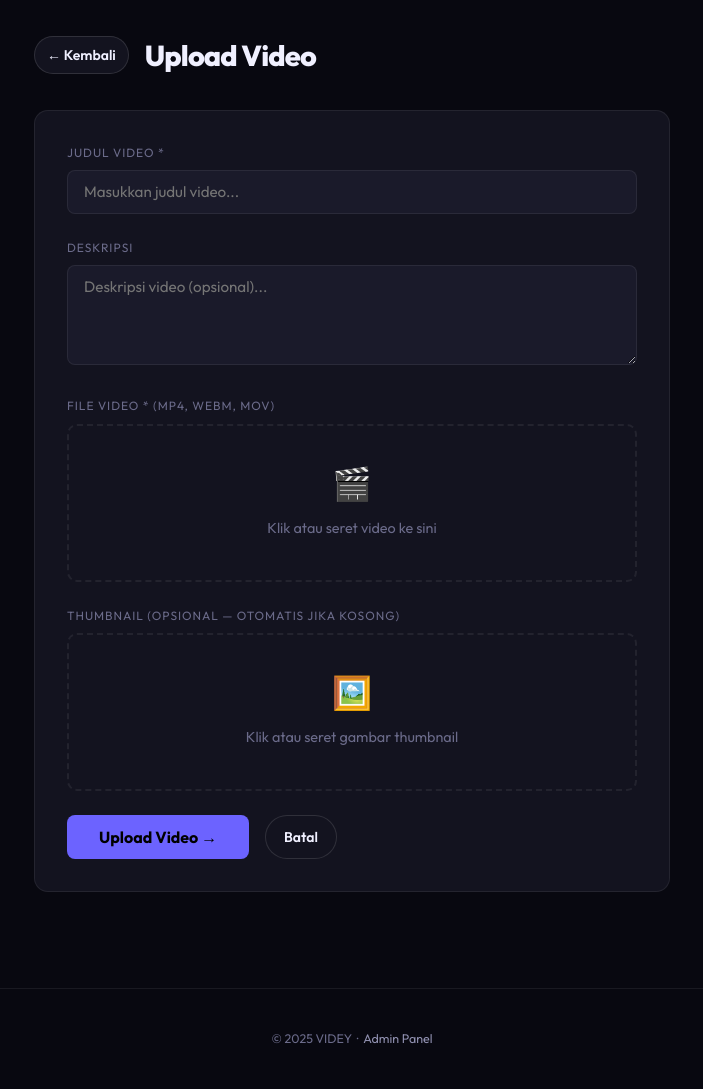
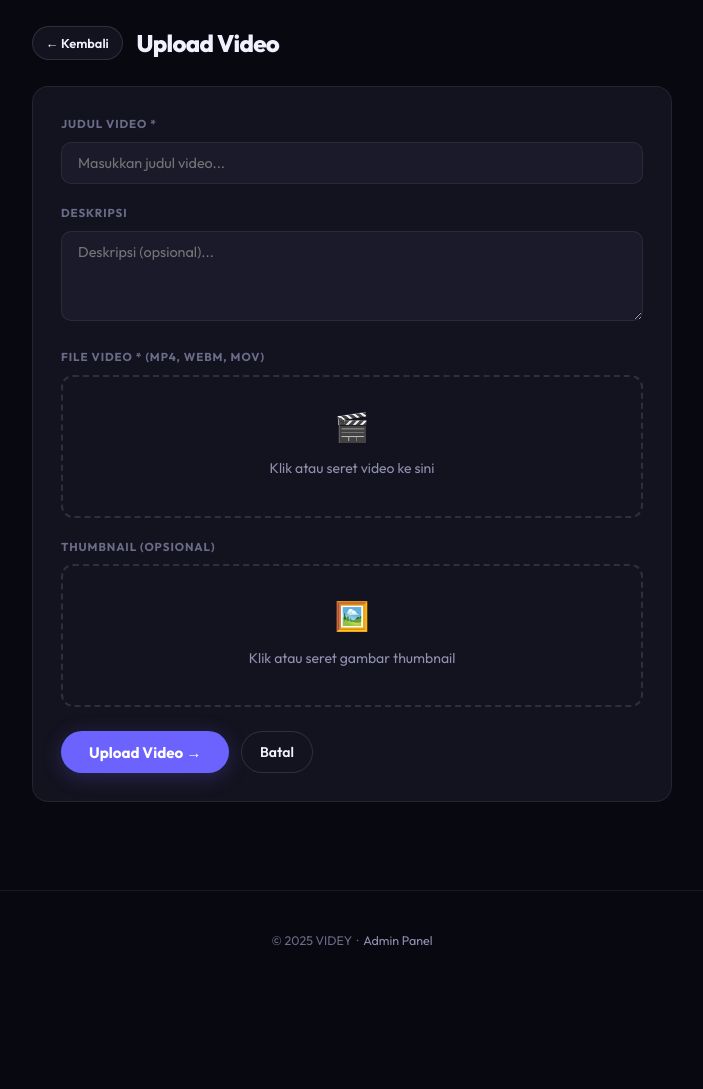
Before and after one commit to RMBLOGG/videy, a Flask app: page /admin/upload in a window 1280 px wide. Shown: the part 58-1147 px from the top of the page, without its empty margins (288-991 px from the left). After the commit the page ends 1004 px from the top, so only its background shows below. Run offline with Flask 3, Linux system fonts and the light colour scheme; the visitor is signed in with stand-in values (Sample User, id 1); some libraries are stand-ins or nearby versions.

Commit message:
Add files via upload

```diff
--- a/templates/admin/upload.html
+++ b/templates/admin/upload.html
@@ -1,141 +1,71 @@
 {% extends 'base.html' %}
 {% block title %}Upload Video — VIDEY{% endblock %}
-
 {% block head %}
 <style>
-  .upload-wrap {
-    max-width: 700px; margin: 0 auto; padding: 2rem;
-  }
-  .upload-wrap h1 {
-    font-family: var(--font-head); font-size: 1.8rem;
-    font-weight: 800; letter-spacing: -0.03em;
-    margin-bottom: 2rem;
-  }
-  .form-card {
-    background: var(--surface);
-    border: 1px solid var(--border);
-    border-radius: 14px; padding: 2rem;
-  }
-  .form-group { margin-bottom: 1.5rem; }
-  .form-group label {
-    display: block; font-size: 0.75rem;
-    color: var(--muted); margin-bottom: 0.5rem;
-    font-family: var(--font-head); letter-spacing: 0.08em; text-transform: uppercase;
-  }
-  .form-group input[type="text"],
-  .form-group textarea {
-    width: 100%; padding: 0.7rem 1rem;
-    background: var(--surface2);
-    border: 1px solid var(--border);
-    border-radius: 8px; outline: none;
-    color: var(--text); font-family: var(--font-body);
-    font-size: 0.95rem;
-    transition: border-color 0.2s;
-    resize: vertical;
-  }
-  .form-group input[type="text"]:focus,
-  .form-group textarea:focus { border-color: var(--accent); }
-  .form-group textarea { min-height: 100px; }
-
-  /* File drop zones */
-  .file-drop {
-    border: 2px dashed var(--border);
-    border-radius: 10px; padding: 2rem;
-    text-align: center; cursor: pointer;
-    transition: border-color 0.2s, background 0.2s;
-    position: relative;
-  }
-  .file-drop:hover, .file-drop.dragover {
-    border-color: var(--accent);
-    background: rgba(232,255,71,0.04);
-  }
-  .file-drop input[type="file"] {
-    position: absolute; inset: 0; opacity: 0; cursor: pointer;
-    width: 100%; height: 100%;
-  }
-  .file-drop .drop-icon { font-size: 2rem; margin-bottom: 0.5rem; }
-  .file-drop p { color: var(--muted); font-size: 0.9rem; }
-  .file-drop .file-name {
-    margin-top: 0.5rem; color: var(--accent);
-    font-size: 0.85rem; font-weight: 500;
-  }
-
-  /* Progress */
-  .progress-wrap {
-    display: none; margin-top: 1.5rem;
-  }
-  .progress-wrap.show { display: block; }
-  .progress-bar-bg {
-    background: var(--surface2); border-radius: 4px;
-    height: 6px; overflow: hidden; margin-top: 0.5rem;
-  }
-  .progress-bar-fill {
-    height: 100%; background: var(--accent);
-    border-radius: 4px; width: 0%;
-    transition: width 0.3s;
-  }
-  .progress-label { font-size: 0.8rem; color: var(--muted); }
-
-  .form-actions { display: flex; gap: 1rem; margin-top: 1.5rem; }
-  .submit-btn {
-    background: var(--accent); color: #000;
-    border: none; border-radius: 8px;
-    padding: 0.75rem 2rem;
-    font-family: var(--font-head); font-weight: 700;
-    font-size: 1rem; cursor: pointer;
-    transition: opacity 0.2s;
-  }
-  .submit-btn:hover { opacity: 0.85; }
-  .submit-btn:disabled { opacity: 0.5; cursor: not-allowed; }
+  .upload-page { max-width:680px; margin:0 auto; padding:1.5rem 1.25rem; }
+  .page-header { display:flex; align-items:center; gap:.875rem; margin-bottom:1.5rem; }
+  .page-header h1 { font-size:1.5rem; font-weight:800; letter-spacing:-.03em; }
+  .card { background:var(--surface); border:1px solid var(--border); border-radius:16px; padding:1.75rem; }
+  .form-group { margin-bottom:1.25rem; }
+  .form-group label { display:block; font-size:.72rem; font-weight:700; letter-spacing:.08em; text-transform:uppercase; color:var(--muted); margin-bottom:.5rem; }
+  .form-group input[type=text], .form-group textarea { width:100%; padding:.7rem 1rem; background:var(--surface2); border:1px solid var(--border); border-radius:10px; outline:none; color:var(--text); font-family:var(--font); font-size:.9rem; transition:border-color .2s,box-shadow .2s; resize:vertical; }
+  .form-group input:focus, .form-group textarea:focus { border-color:var(--accent); box-shadow:0 0 0 3px var(--glow); }
+  .form-group textarea { min-height:90px; }
+  .drop-zone { border:2px dashed var(--border2); border-radius:12px; padding:1.75rem 1rem; text-align:center; cursor:pointer; position:relative; transition:all .2s; }
+  .drop-zone:hover, .drop-zone.over { border-color:var(--accent); background:rgba(108,99,255,.06); }
+  .drop-zone input { position:absolute; inset:0; opacity:0; cursor:pointer; width:100%; height:100%; }
+  .drop-zone .icon { font-size:1.75rem; margin-bottom:.5rem; }
+  .drop-zone p { color:var(--muted2); font-size:.875rem; }
+  .drop-zone .file-picked { margin-top:.5rem; color:var(--accent2); font-size:.82rem; font-weight:600; word-break:break-all; }
+  .progress-wrap { display:none; margin-top:1.25rem; }
+  .progress-wrap.show { display:block; }
+  .progress-lbl { font-size:.8rem; color:var(--muted2); margin-bottom:.4rem; }
+  .progress-track { height:5px; background:var(--surface2); border-radius:99px; overflow:hidden; }
+  .progress-fill { height:100%; background:linear-gradient(90deg,var(--accent),var(--accent2)); border-radius:99px; width:0%; transition:width .3s; }
+  .form-actions { display:flex; gap:.75rem; margin-top:1.5rem; flex-wrap:wrap; }
+  .submit-btn { background:var(--accent); color:#fff; border:none; border-radius:99px; padding:.65rem 1.75rem; font-family:var(--font); font-weight:700; font-size:.95rem; cursor:pointer; transition:all .2s; box-shadow:0 4px 20px var(--glow); }
+  .submit-btn:hover { opacity:.88; transform:translateY(-1px); }
+  .submit-btn:disabled { opacity:.45; cursor:not-allowed; transform:none; }
 </style>
 {% endblock %}
-
 {% block content %}
-<div class="upload-wrap">
-  <div style="display:flex;align-items:center;gap:1rem;margin-bottom:2rem">
-    <a href="{{ url_for('admin_dashboard') }}" class="btn btn-ghost" style="padding:0.4rem 0.75rem">← Kembali</a>
-    <h1 style="margin:0">Upload Video</h1>
+<div class="upload-page">
+  <div class="page-header">
+    <a href="{{ url_for('admin_dashboard') }}" class="btn btn-ghost btn-sm">← Kembali</a>
+    <h1>Upload Video</h1>
   </div>
-
-  <div class="form-card">
+  <div class="card">
     <form method="POST" enctype="multipart/form-data" id="uploadForm">
       <div class="form-group">
         <label>Judul Video *</label>
-        <input type="text" name="title" required placeholder="Masukkan judul video..." />
+        <input type="text" name="title" required placeholder="Masukkan judul video..."/>
       </div>
-
       <div class="form-group">
         <label>Deskripsi</label>
-        <textarea name="description" placeholder="Deskripsi video (opsional)..."></textarea>
+        <textarea name="description" placeholder="Deskripsi (opsional)..."></textarea>
       </div>
-
       <div class="form-group">
         <label>File Video * (MP4, WebM, MOV)</label>
-        <div class="file-drop" id="videoDrop">
-          <input type="file" name="video" id="videoInput" accept="video/*" required />
-          <div class="drop-icon">🎬</div>
+        <div class="drop-zone" id="vidDrop">
+          <input type="file" name="video" id="vidInput" accept="video/*" required/>
+          <div class="icon">🎬</div>
           <p>Klik atau seret video ke sini</p>
-          <div class="file-name" id="videoName"></div>
+          <div class="file-picked" id="vidName"></div>
         </div>
       </div>
-
       <div class="form-group">
-        <label>Thumbnail (opsional — otomatis jika kosong)</label>
-        <div class="file-drop" id="thumbDrop">
-          <input type="file" name="thumbnail" id="thumbInput" accept="image/*" />
-          <div class="drop-icon">🖼️</div>
+        <label>Thumbnail <span style="color:var(--muted)">(opsional)</span></label>
+        <div class="drop-zone" id="thumbDrop">
+          <input type="file" name="thumbnail" id="thumbInput" accept="image/*"/>
+          <div class="icon">🖼️</div>
           <p>Klik atau seret gambar thumbnail</p>
-          <div class="file-name" id="thumbName"></div>
+          <div class="file-picked" id="thumbName"></div>
         </div>
       </div>
-
       <div class="progress-wrap" id="progressWrap">
-        <div class="progress-label" id="progressLabel">Mengupload...</div>
-        <div class="progress-bar-bg">
-          <div class="progress-bar-fill" id="progressFill"></div>
-        </div>
+        <div class="progress-lbl" id="progressLbl">Mengupload... 0%</div>
+        <div class="progress-track"><div class="progress-fill" id="progressFill"></div></div>
       </div>
-
       <div class="form-actions">
         <button type="submit" class="submit-btn" id="submitBtn">Upload Video →</button>
         <a href="{{ url_for('admin_dashboard') }}" class="btn btn-ghost">Batal</a>
@@ -143,46 +73,23 @@
     </form>
   </div>
 </div>
-
 <script>
-  // File name display
-  document.getElementById('videoInput').addEventListener('change', function() {
-    const name = this.files[0]?.name || '';
-    document.getElementById('videoName').textContent = name;
+  document.getElementById('vidInput').addEventListener('change',function(){ document.getElementById('vidName').textContent=this.files[0]?.name||''; });
+  document.getElementById('thumbInput').addEventListener('change',function(){ document.getElementById('thumbName').textContent=this.files[0]?.name||''; });
+  ['vidDrop','thumbDrop'].forEach(id=>{
+    const el=document.getElementById(id);
+    el.addEventListener('dragover',e=>{e.preventDefault();el.classList.add('over')});
+    el.addEventListener('dragleave',()=>el.classList.remove('over'));
+    el.addEventListener('drop',()=>el.classList.remove('over'));
   });
-  document.getElementById('thumbInput').addEventListener('change', function() {
-    const name = this.files[0]?.name || '';
-    document.getElementById('thumbName').textContent = name;
-  });
-
-  // Drag & drop highlight
-  ['videoDrop','thumbDrop'].forEach(id => {
-    const el = document.getElementById(id);
-    el.addEventListener('dragover', e => { e.preventDefault(); el.classList.add('dragover'); });
-    el.addEventListener('dragleave', () => el.classList.remove('dragover'));
-    el.addEventListener('drop', () => el.classList.remove('dragover'));
-  });
-
-  // Progress simulation during upload
-  document.getElementById('uploadForm').addEventListener('submit', function() {
-    const btn = document.getElementById('submitBtn');
-    const pw = document.getElementById('progressWrap');
-    const fill = document.getElementById('progressFill');
-    const label = document.getElementById('progressLabel');
-
-    btn.disabled = true;
-    btn.textContent = 'Mengupload...';
-    pw.classList.add('show');
-
-    let progress = 0;
-    const interval = setInterval(() => {
-      progress = Math.min(progress + Math.random() * 8, 90);
-      fill.style.width = progress + '%';
-      label.textContent = `Mengupload... ${Math.round(progress)}%`;
-    }, 400);
-
-    // Store interval ID to clear on page unload
-    window._uploadInterval = interval;
+  document.getElementById('uploadForm').addEventListener('submit',function(){
+    const btn=document.getElementById('submitBtn');
+    btn.disabled=true; btn.textContent='Mengupload...';
+    document.getElementById('progressWrap').classList.add('show');
+    const fill=document.getElementById('progressFill');
+    const lbl=document.getElementById('progressLbl');
+    let p=0;
+    const iv=setInterval(()=>{ p=Math.min(p+Math.random()*7,90); fill.style.width=p+'%'; lbl.textContent='Mengupload... '+Math.round(p)+'%'; },500);
   });
 </script>
 {% endblock %}
```
Also changed, not shown: templates/admin/dashboard.html (+40 -99 lines), templates/admin/edit.html (+21 -38 lines), templates/admin/login.html (+23 -53 lines).
